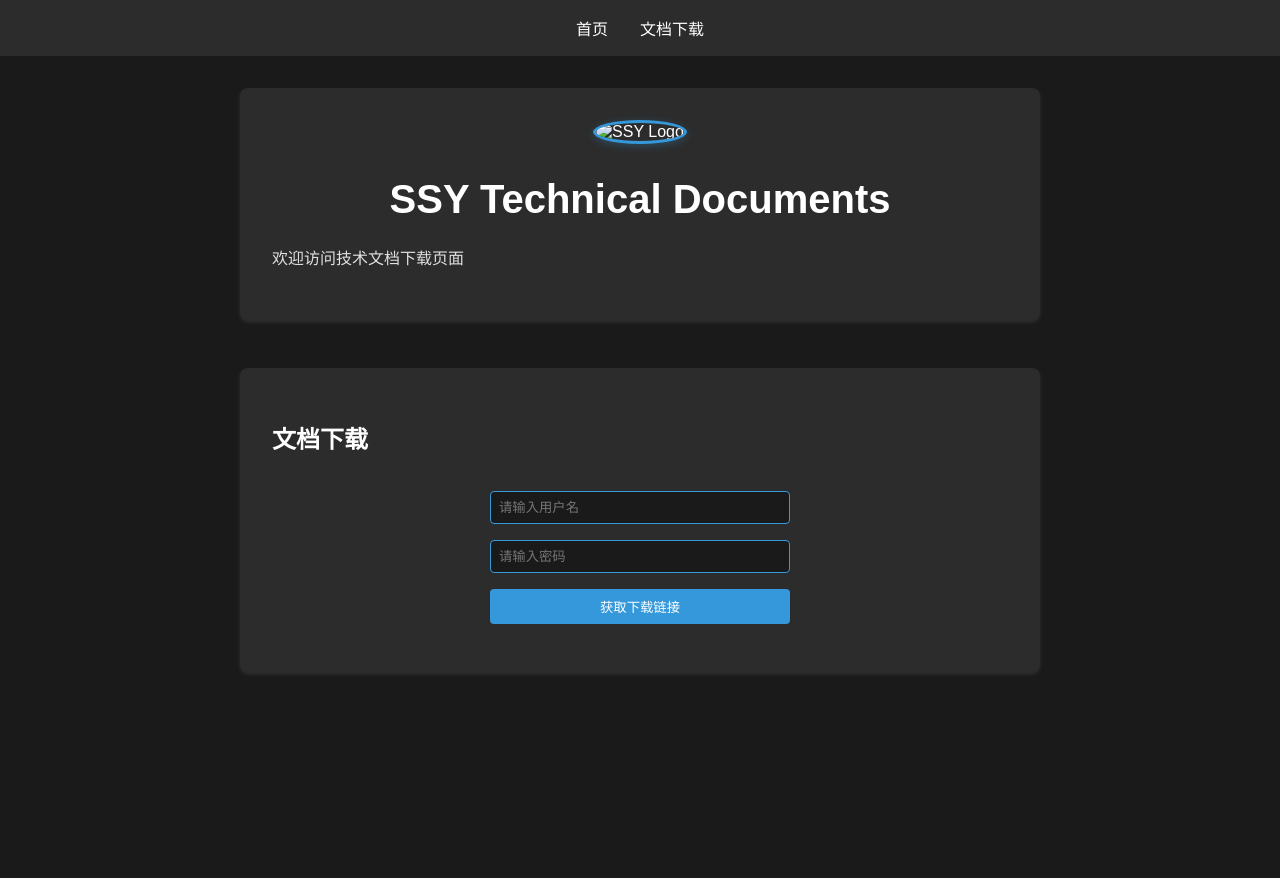
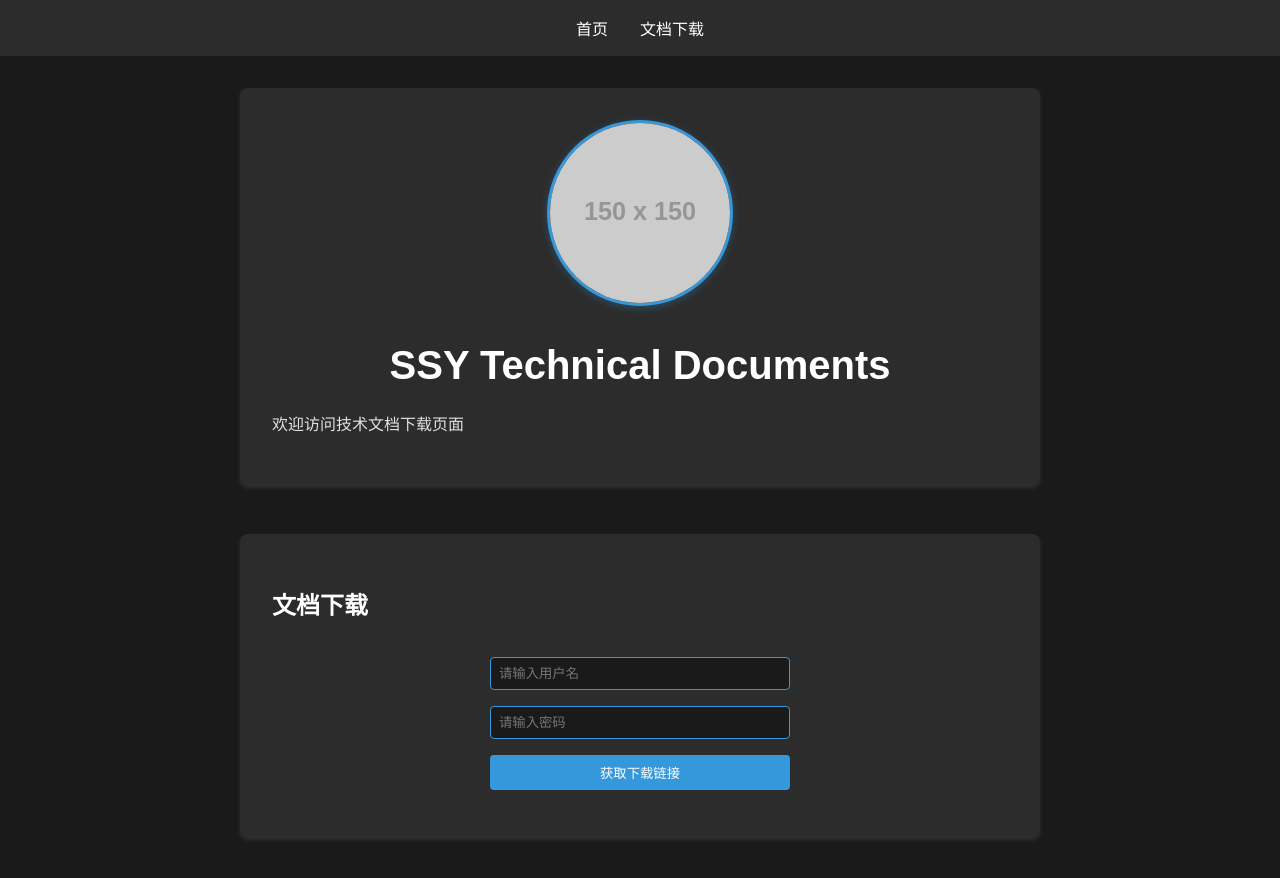
Before and after one commit to JacksonShan1/shansuyun.github.io, a plain HTML site: page index.html in a window 1280 px wide. Before the commit the page ends 800 px from the top, so only its background shows below. Drawn offline with Linux system fonts and the light colour scheme; placeholder pictures from the web are drawn by us.

Commit message:
Update index.html

```diff
--- a/index.html
+++ b/index.html
@@ -18,7 +18,7 @@
     <main>
         <section id="home">
             <div class="avatar">
-                <img src="avatar.jpg" alt="SSY Logo">
+                <img src="https://via.placeholder.com/150" alt="SSY Logo">
             </div>
             <h1>SSY Technical Documents</h1>
             <p>欢迎访问技术文档下载页面</p>
```
